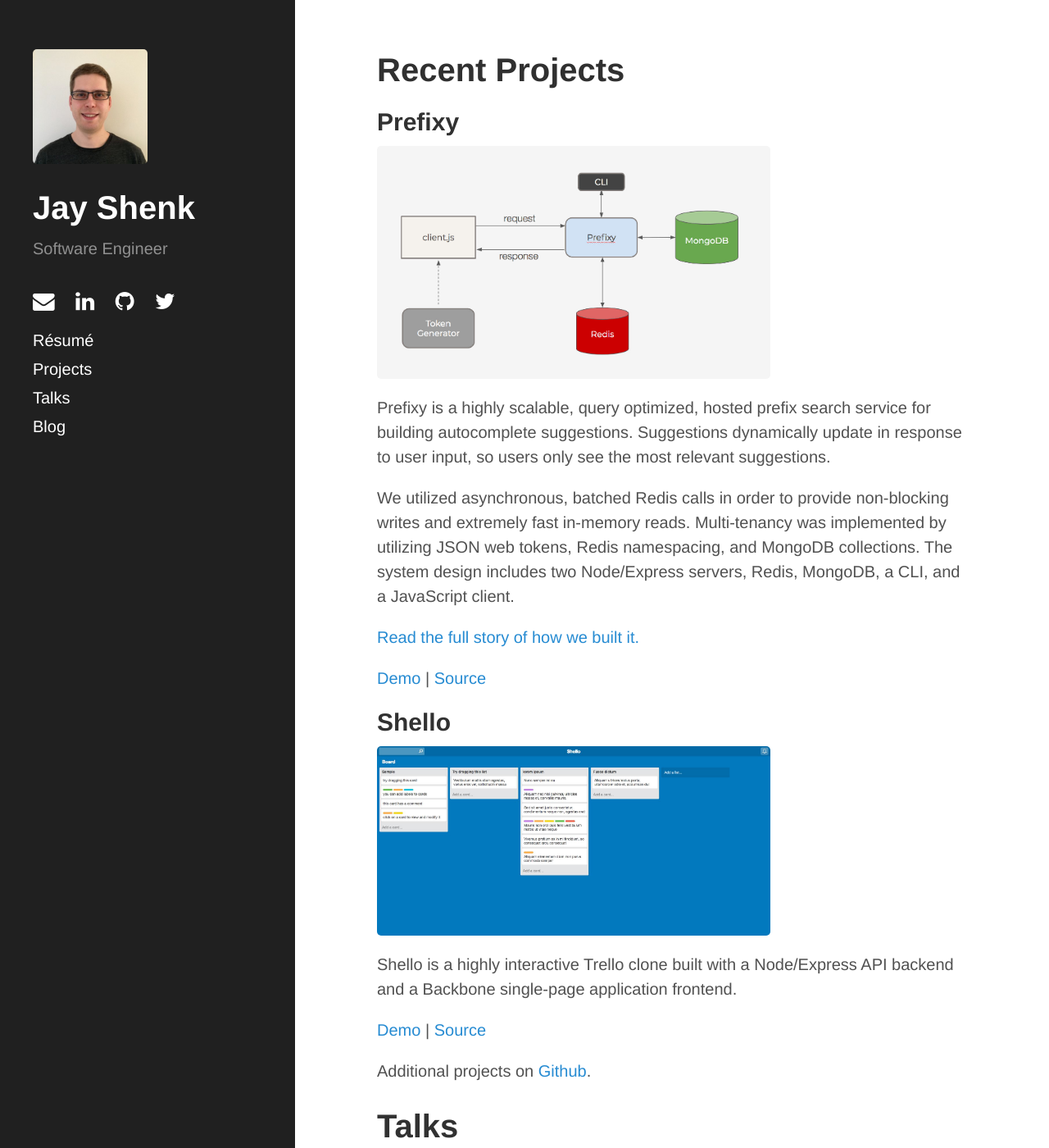
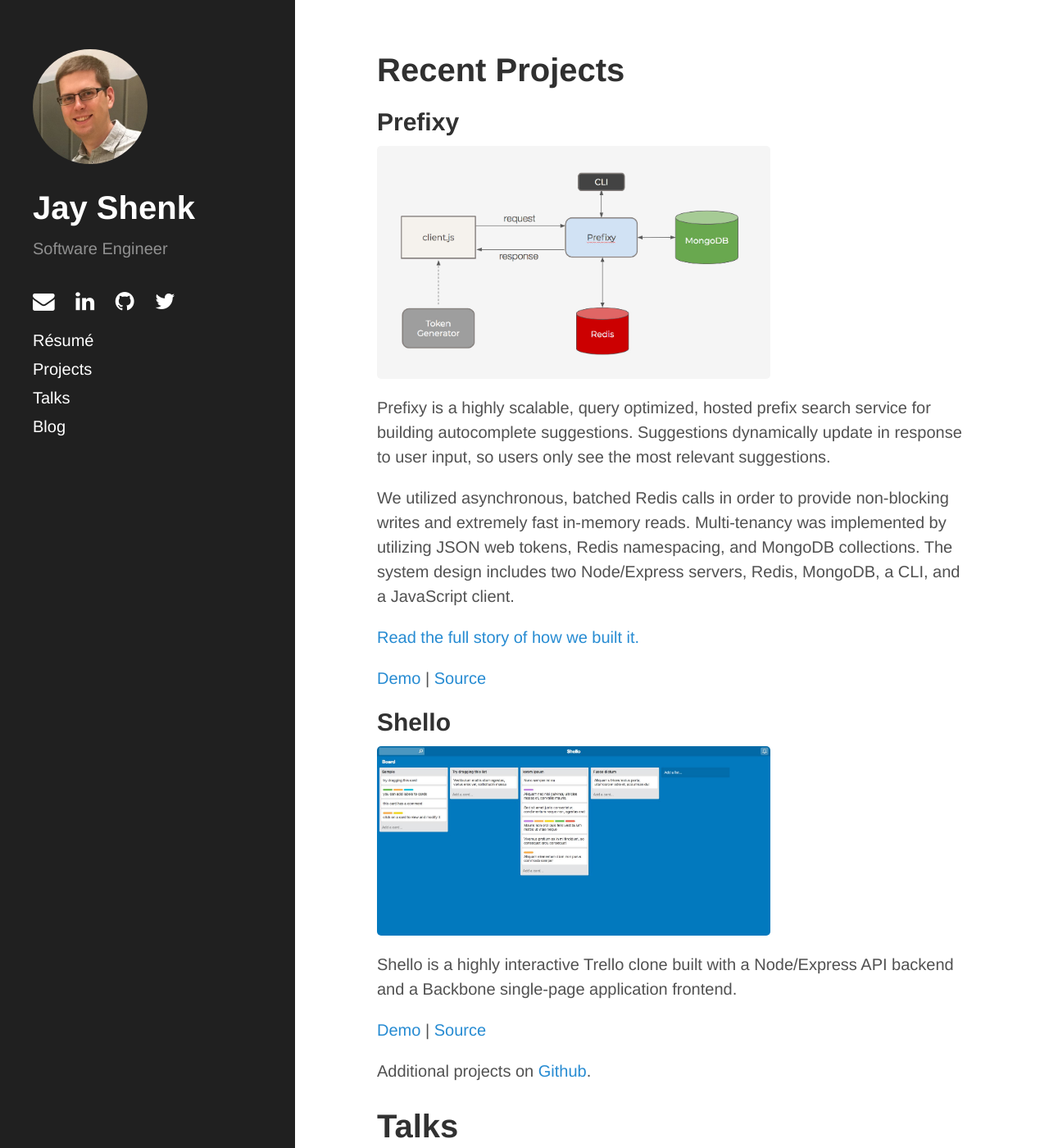
Before and after one commit to jayshenk/jayshenk.github.io, a Jekyll site: the page built from index.md, in a window 1280 px wide and 1400 px high. Shown: the whole window at 82% size. Built offline with Jekyll 4.4.1, drawn with Linux system fonts in a browser that asks for light colours.

Commit message:
Update profile pic

```diff
--- a/_includes/sidebar.html
+++ b/_includes/sidebar.html
@@ -2,7 +2,7 @@
   <div class="container">
     <div class="sidebar-about">
       <a href="{{ site.baseurl }}">
-        <img src="{{ site.baseurl }}public/images/jay2.jpg">
+        <img src="{{ site.baseurl }}public/images/jay3.jpg">
       </a>
       <h1>
         <a href="{{ site.baseurl }}">
--- a/public/css/custom.css
+++ b/public/css/custom.css
@@ -19,6 +19,7 @@
   font-size: 2rem;
 }
 .sidebar-about img {
+  border-radius: 100%;
   display: inline-block;
   max-width: 40%;
 }
```
Also changed, not shown: public/images/jay2.jpg (deleted), public/images/jay3.jpg (added).
